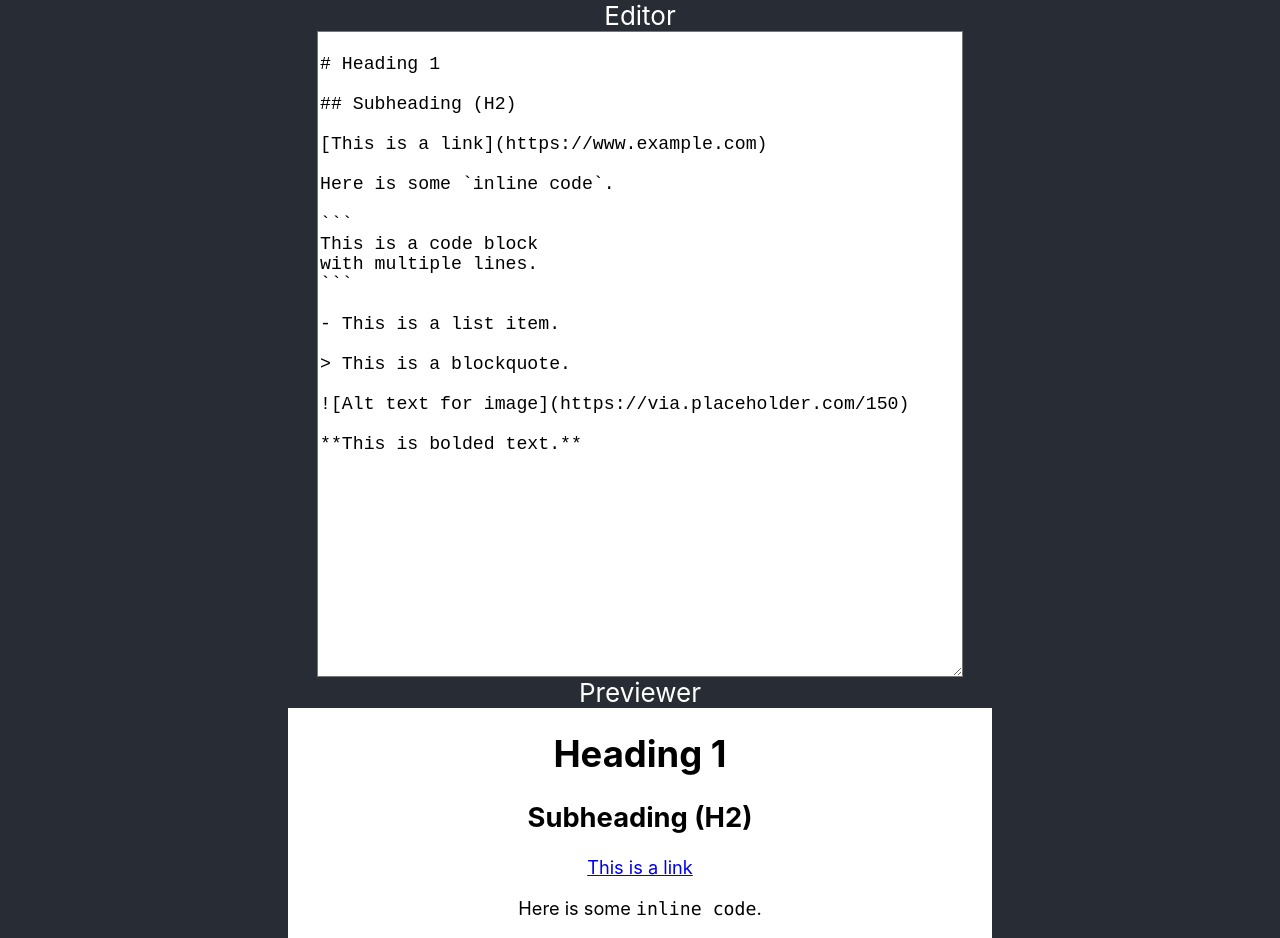
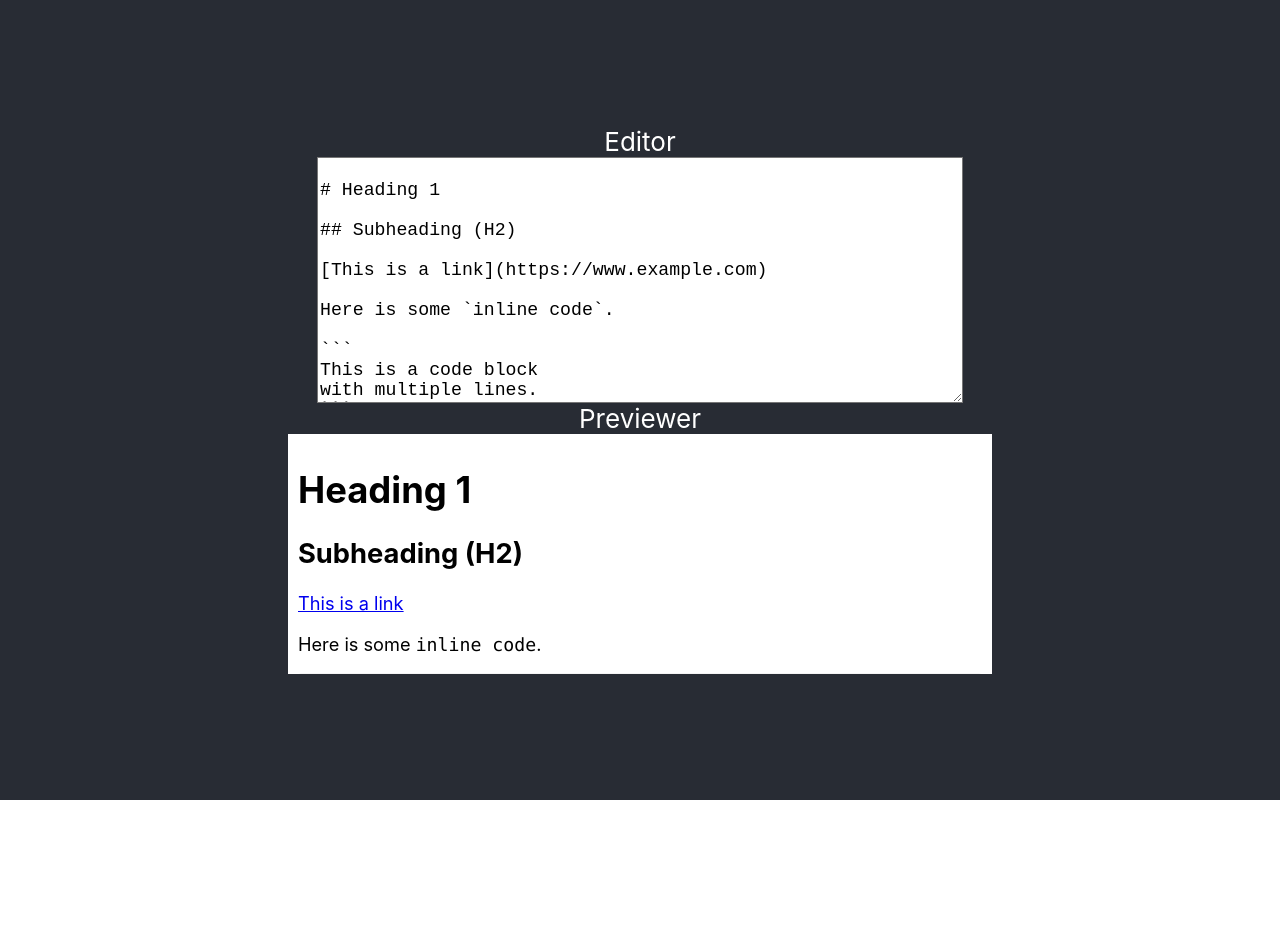
Before and after one commit to sinakiamehr/markdown-previewer, a React (Create React App) app: page / in a window 1280 px wide. Shown: the top 938 px of the page. After the commit the page ends 800 px from the top, so only its background shows below. Built offline with nearby package versions, Linux system fonts and the light colour scheme; the HTML template or start-up script is replaced by a standard one.

Commit message:
fixed overflow issue

```diff
--- a/src/App.css
+++ b/src/App.css
@@ -1,18 +1,3 @@
-.App {
-  text-align: center;
-}
-
-.App-logo {
-  height: 40vmin;
-  pointer-events: none;
-}
-
-@media (prefers-reduced-motion: no-preference) {
-  .App-logo {
-    animation: App-logo-spin infinite 20s linear;
-  }
-}
-
 .App-header {
   background-color: #282c34;
   min-height: 100vh;
@@ -31,7 +16,7 @@
 #editor {
   background-color: white;
   color: black;
-  height: 80vh;
+  height: 30vh;
   width: 50vw;
   font-size: 0.7em;
 }
@@ -42,13 +27,32 @@
   height: 30vh;
   width: 55vw;
   font-size: 0.7em;
+  overflow-wrap: break-word;
+  word-wrap: break-word; /* for older browsers */
+  overflow: auto; /* allows scrolling if needed */
+  padding: 10px;
+  box-sizing: border-box;
 }
 
-@keyframes App-logo-spin {
-  from {
-    transform: rotate(0deg);
-  }
-  to {
-    transform: rotate(360deg);
-  }
+/* Handle code blocks and inline code */
+#preview code {
+  white-space: pre-wrap;     /* makes long code lines wrap */
+  word-wrap: break-word;
 }
+
+#preview pre {
+  white-space: pre-wrap;
+  word-break: break-word;
+  overflow: auto;            /* horizontal scroll if too long */
+  background-color: #f4f4f4;
+  padding: 10px;
+  border-radius: 4px;
+}
+
+/* Ensure images stay inside the box */
+#preview img {
+  max-width: 100%;
+  height: auto;
+  display: block;
+  margin: 10px 0;
+}
--- a/src/App.js
+++ b/src/App.js
@@ -55,8 +55,7 @@ with multiple lines.
         ></textarea>
         <label for="preview">Previewer</label>
         <div id="preview" dangerouslySetInnerHTML={{ __html: markText }}>
-          {/* {text} */}
-          {/* {markText} */}
+
         </div>
       </header>
     </div>
```
